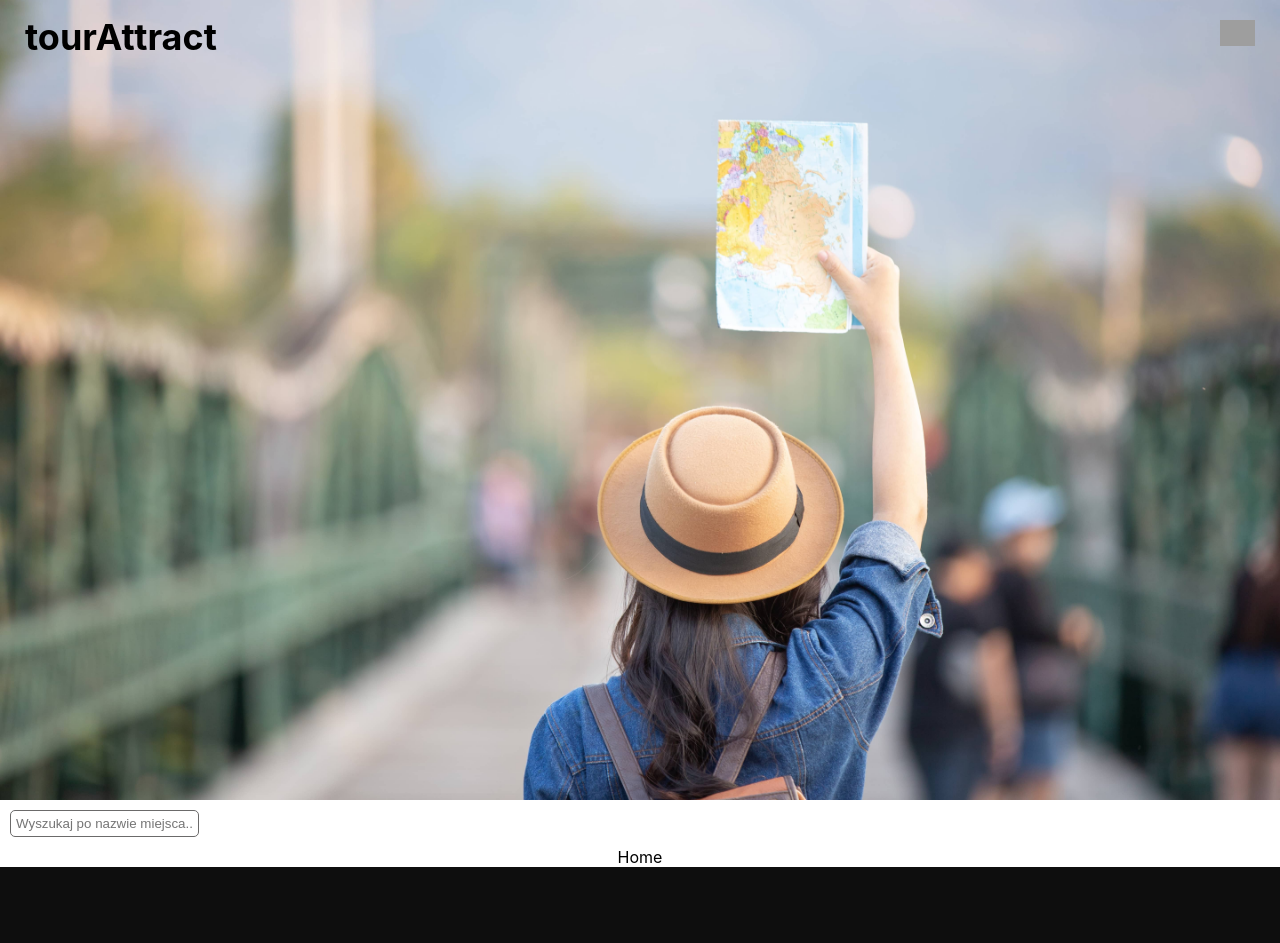
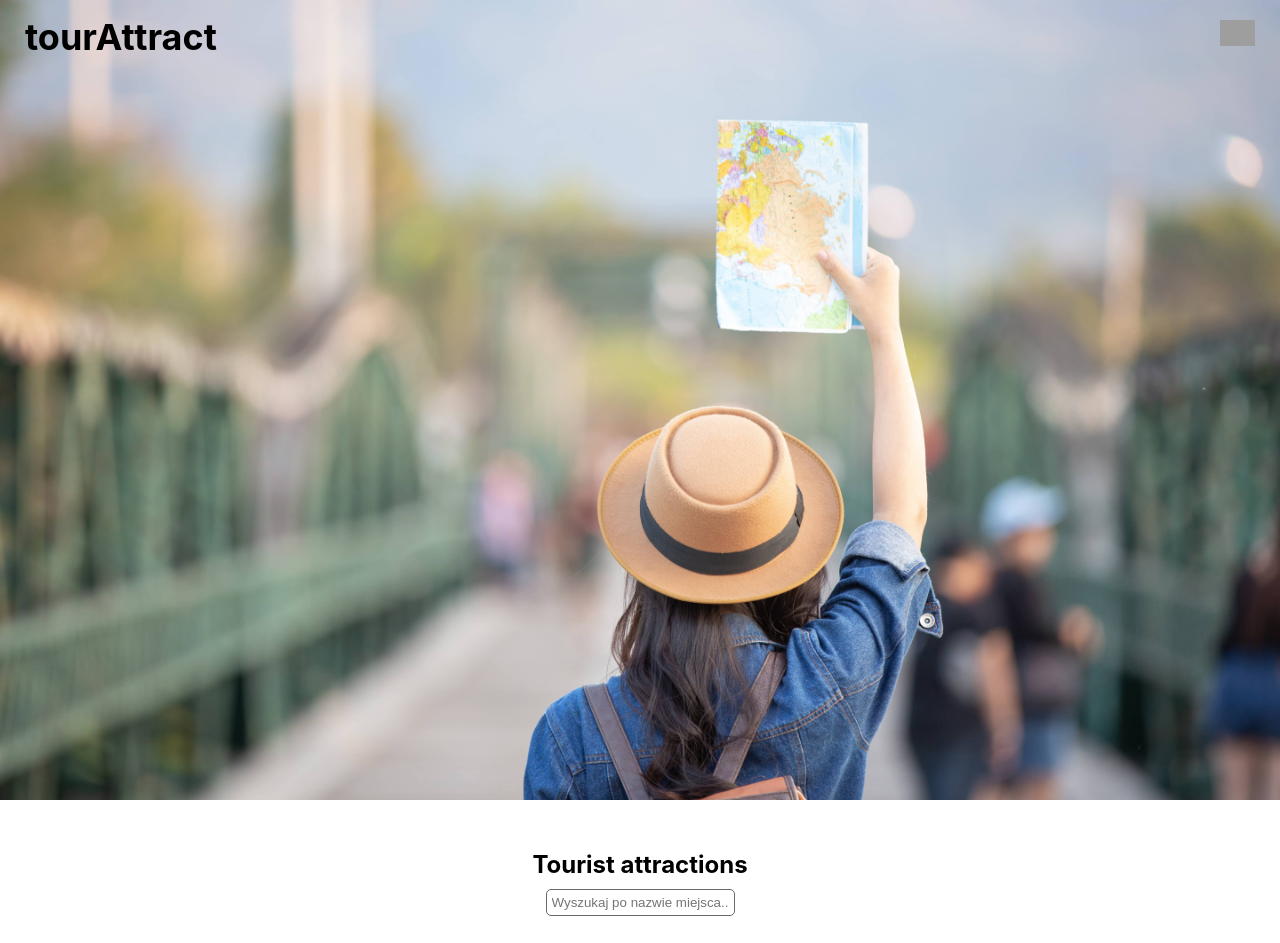
Before and after one commit to szkola-reacta/team-d-app, a React (Create React App) app: page / in a window 1280 px wide. Shown: the top 943 px of the page. Built offline with nearby package versions, Linux system fonts and the light colour scheme; grey boxes are pictures that could not be loaded; the HTML template or start-up script is replaced by a standard one.

Commit message:
Put Home container in App for the correct route

```diff
--- a/src/App.js
+++ b/src/App.js
@@ -7,11 +7,9 @@ import {
 } from 'react-router-dom';
 
 import { Header } from 'components/Header';
-import { About } from 'containers';
 import { Footer } from 'components/Footer';
 import { PageNotFound } from 'components/PageNotFound';
-import Searchbar from 'components/Searchbar/Searchbar.js';
-
+import { About, Home } from 'containers';
 import 'App.css';
 
 function App() {
@@ -22,13 +20,11 @@ function App() {
 
         <Switch>
           <Route path='/' exact>
-            <Searchbar />
-            Home
+            <Home />
           </Route>
           <Route path='/about'>
             <About />
           </Route>
-          <Route path='/places'>Places</Route>
           <Route
             path='/page-not-found'
             render={() => <PageNotFound path='/' />}
```
